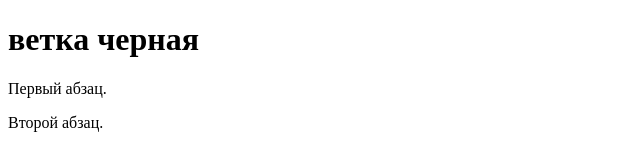
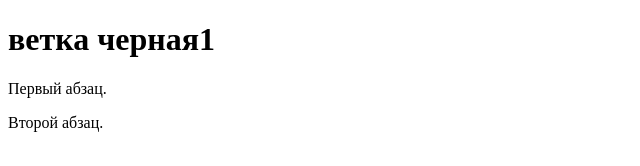
Before and after one commit to Dreemka/renga, a plain HTML site: page index.html in a window 1280 px wide. Shown: the full height of the page, 0-640 px from the left. Drawn offline with Linux system fonts and the light colour scheme.

Commit message:
write ветка черная

```diff
--- a/index.html
+++ b/index.html
@@ -5,7 +5,7 @@
   <title>Пример веб-страницы</title>
  </head>
  <body>
-  <h1>ветка черная</h1>
+  <h1>ветка черная1</h1>
   <!-- Комментарий -->
   <p>Первый абзац.</p>
   <p>Второй абзац.</p>
```
